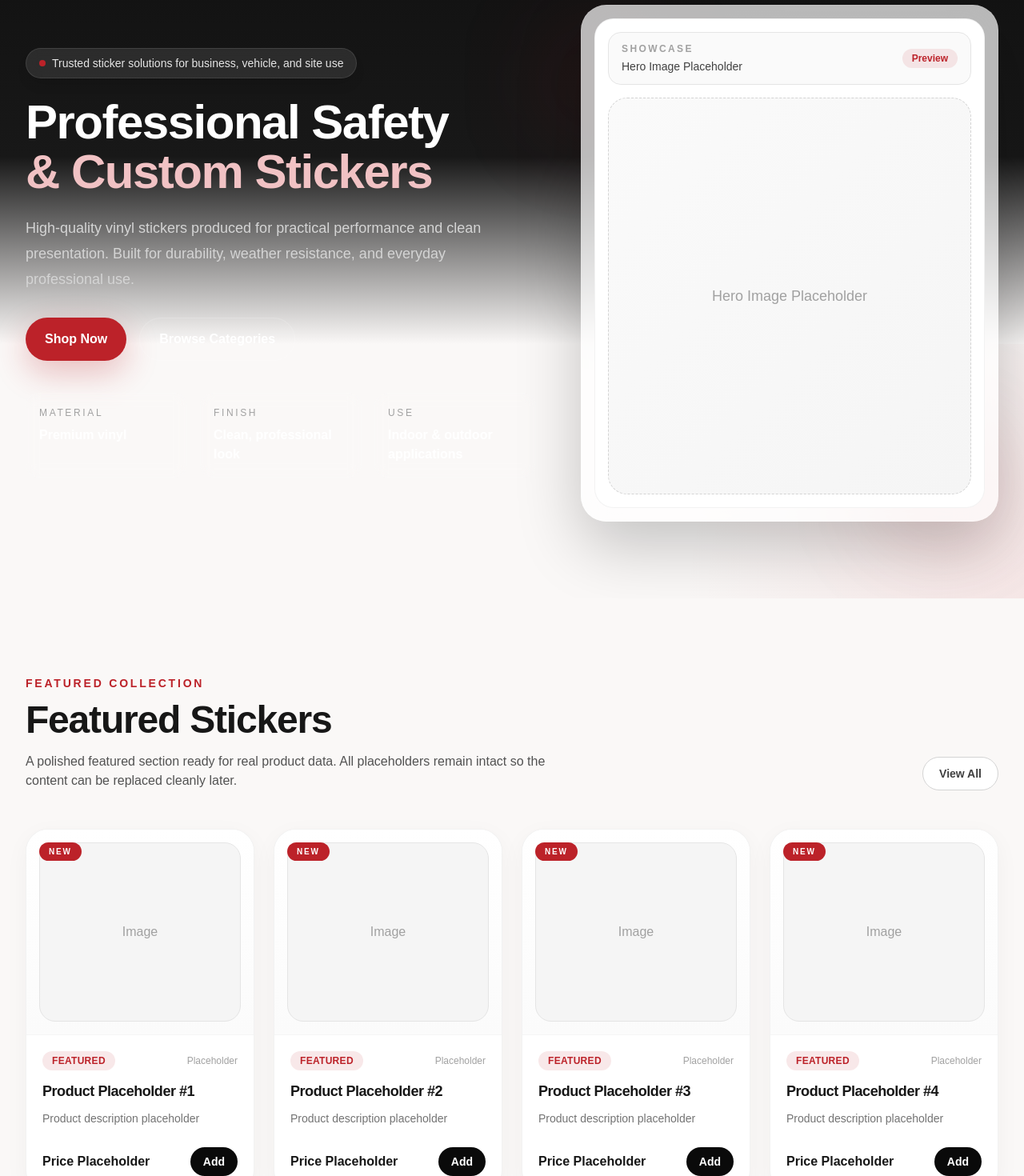
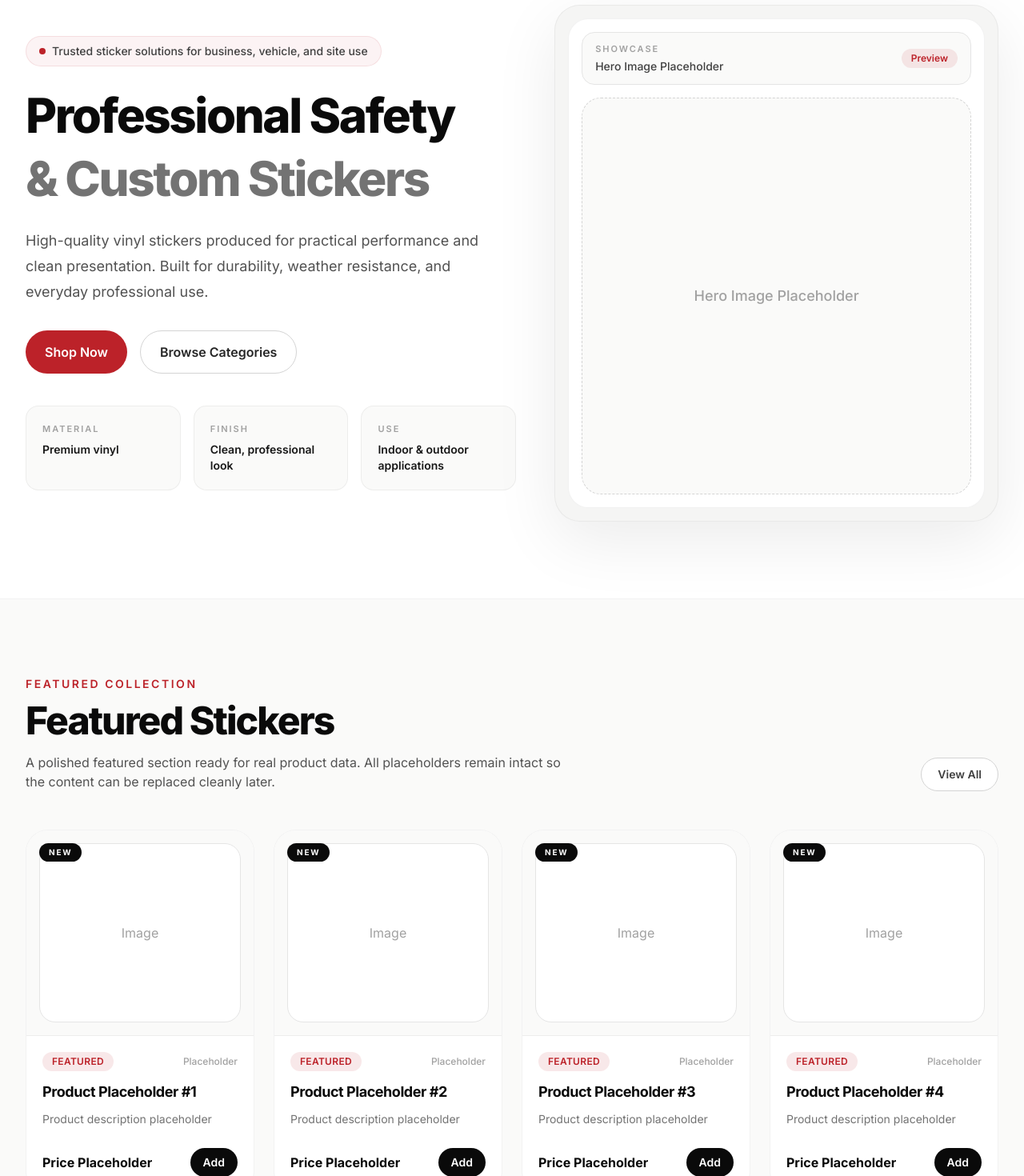
Before and after one commit to cleanwebsitesuk/stickerology, a Next.js app: page / in a window 1280 px wide. Shown: the part 180-1650 px from the top of the page at 80% size. Built offline with nearby package versions, Linux system fonts and the light colour scheme.

Commit message:
Update page.tsx

```diff
--- a/app/page.tsx
+++ b/app/page.tsx
@@ -1,4 +1,10 @@
 import Image from "next/image";
+import { Inter } from "next/font/google";
+
+const inter = Inter({
+  subsets: ["latin"],
+  display: "swap",
+});
 
 export default function Home() {
   const categories = ["Warning", "Prohibition", "Custom", "Business"];
@@ -18,9 +24,9 @@ export default function Home() {
   ];
 
   return (
-    <main className="min-h-screen bg-[#faf8f7] text-neutral-900">
+    <main className={`${inter.className} min-h-screen bg-stone-50 text-neutral-950`}>
       {/* HEADER */}
-      <header className="sticky top-0 z-50 border-b border-black/5 bg-white/80 backdrop-blur-xl">
+      <header className="sticky top-0 z-50 border-b border-black/5 bg-stone-50/90 backdrop-blur-xl">
         <div className="mx-auto flex max-w-7xl items-center justify-between px-6 py-4 lg:px-8">
           <div className="flex items-center gap-4">
             <Image
@@ -52,7 +58,7 @@ export default function Home() {
             <button className="hidden rounded-full border border-neutral-300 bg-white px-4 py-2 text-sm font-medium text-neutral-700 transition hover:border-[#BC2229]/30 hover:text-[#BC2229] md:inline-flex">
               Browse
             </button>
-            <button className="inline-flex rounded-full bg-[#BC2229] px-5 py-2.5 text-sm font-semibold text-white shadow-[0_10px_30px_rgba(188,34,41,0.22)] transition hover:scale-[1.02] hover:bg-[#a11c23]">
+            <button className="inline-flex rounded-full bg-neutral-950 px-5 py-2.5 text-sm font-semibold text-white transition hover:bg-[#BC2229]">
               Shop Now
             </button>
           </div>
@@ -60,57 +66,54 @@ export default function Home() {
       </header>
 
       {/* HERO */}
-      <section className="relative overflow-hidden">
-        <div className="absolute inset-0 bg-[radial-gradient(circle_at_top_left,rgba(188,34,41,0.12),transparent_32%),radial-gradient(circle_at_bottom_right,rgba(188,34,41,0.08),transparent_28%)]" />
-        <div className="absolute inset-x-0 top-0 h-[520px] bg-[linear-gradient(180deg,#111111_0%,#181818_55%,#faf8f7_100%)]" />
-
-        <div className="relative mx-auto grid max-w-7xl gap-14 px-6 py-16 md:grid-cols-[1.1fr_0.9fr] md:items-center md:py-24 lg:px-8">
+      <section className="border-b border-black/5 bg-white">
+        <div className="mx-auto grid max-w-7xl gap-12 px-6 py-14 md:grid-cols-[1.05fr_0.95fr] md:items-center md:py-20 lg:px-8 lg:py-24">
           <div className="max-w-2xl">
-            <div className="inline-flex items-center gap-2 rounded-full border border-white/10 bg-white/10 px-4 py-2 text-sm text-neutral-200 shadow-lg backdrop-blur">
+            <div className="inline-flex items-center gap-2 rounded-full border border-[#BC2229]/10 bg-[#BC2229]/5 px-4 py-2 text-sm font-medium text-neutral-700">
               <span className="h-2 w-2 rounded-full bg-[#BC2229]" />
               Trusted sticker solutions for business, vehicle, and site use
             </div>
 
-            <h1 className="mt-6 text-4xl font-black leading-[1.02] tracking-tight text-white md:text-6xl">
+            <h1 className="mt-6 text-4xl font-extrabold leading-tight tracking-[-0.04em] text-neutral-950 md:text-6xl">
               Professional Safety
-              <span className="block text-[#f1c2c4]">& Custom Stickers</span>
+              <span className="mt-1 block text-neutral-500">& Custom Stickers</span>
             </h1>
 
-            <p className="mt-6 max-w-xl text-lg leading-8 text-neutral-300">
+            <p className="mt-6 max-w-xl text-lg leading-8 text-neutral-600">
               High-quality vinyl stickers produced for practical performance and
               clean presentation. Built for durability, weather resistance, and
               everyday professional use.
             </p>
 
             <div className="mt-8 flex flex-col gap-4 sm:flex-row">
-              <button className="inline-flex items-center justify-center rounded-full bg-[#BC2229] px-6 py-3.5 font-semibold text-white shadow-[0_14px_40px_rgba(188,34,41,0.28)] transition hover:bg-[#a11c23]">
+              <button className="inline-flex items-center justify-center rounded-full bg-[#BC2229] px-6 py-3.5 font-semibold text-white transition hover:bg-[#a11c23]">
                 Shop Now
               </button>
-              <button className="inline-flex items-center justify-center rounded-full border border-white/15 bg-white/5 px-6 py-3.5 font-semibold text-white transition hover:border-white/25 hover:bg-white/10">
+              <button className="inline-flex items-center justify-center rounded-full border border-neutral-300 bg-white px-6 py-3.5 font-semibold text-neutral-800 transition hover:border-neutral-950 hover:bg-neutral-50">
                 Browse Categories
               </button>
             </div>
 
             <div className="mt-10 grid gap-4 sm:grid-cols-3">
-              <div className="rounded-2xl border border-white/10 bg-white/5 p-4 backdrop-blur">
-                <p className="text-xs uppercase tracking-[0.22em] text-neutral-400">
+              <div className="rounded-2xl border border-black/5 bg-stone-50 p-5">
+                <p className="text-[11px] font-semibold uppercase tracking-[0.18em] text-neutral-400">
                   Material
                 </p>
-                <p className="mt-2 font-semibold text-white">Premium vinyl</p>
+                <p className="mt-2 text-sm font-semibold text-neutral-900">Premium vinyl</p>
               </div>
-              <div className="rounded-2xl border border-white/10 bg-white/5 p-4 backdrop-blur">
-                <p className="text-xs uppercase tracking-[0.22em] text-neutral-400">
+              <div className="rounded-2xl border border-black/5 bg-stone-50 p-5">
+                <p className="text-[11px] font-semibold uppercase tracking-[0.18em] text-neutral-400">
                   Finish
                 </p>
-                <p className="mt-2 font-semibold text-white">
+                <p className="mt-2 text-sm font-semibold text-neutral-900">
                   Clean, professional look
                 </p>
               </div>
-              <div className="rounded-2xl border border-white/10 bg-white/5 p-4 backdrop-blur">
-                <p className="text-xs uppercase tracking-[0.22em] text-neutral-400">
+              <div className="rounded-2xl border border-black/5 bg-stone-50 p-5">
+                <p className="text-[11px] font-semibold uppercase tracking-[0.18em] text-neutral-400">
                   Use
                 </p>
-                <p className="mt-2 font-semibold text-white">
+                <p className="mt-2 text-sm font-semibold text-neutral-900">
                   Indoor & outdoor applications
                 </p>
               </div>
@@ -118,14 +121,11 @@ export default function Home() {
           </div>
 
           <div className="relative">
-            <div className="absolute -left-8 top-10 hidden h-28 w-28 rounded-full bg-[#BC2229]/20 blur-3xl md:block" />
-            <div className="absolute -bottom-6 right-0 hidden h-36 w-36 rounded-full bg-[#BC2229]/15 blur-3xl md:block" />
-
-            <div className="overflow-hidden rounded-[2rem] border border-white/10 bg-white/70 p-4 shadow-[0_30px_80px_rgba(0,0,0,0.22)] backdrop-blur-xl">
-              <div className="rounded-[1.5rem] border border-black/5 bg-white p-4">
-                <div className="mb-4 flex items-center justify-between rounded-2xl border border-neutral-200 bg-neutral-50 px-4 py-3">
+            <div className="rounded-[2rem] border border-black/5 bg-stone-100 p-3 shadow-[0_24px_80px_rgba(0,0,0,0.08)] md:p-4">
+              <div className="rounded-[1.6rem] border border-black/5 bg-white p-4">
+                <div className="mb-4 flex items-center justify-between rounded-2xl border border-neutral-200 bg-stone-50 px-4 py-3">
                   <div>
-                    <p className="text-xs font-semibold uppercase tracking-[0.2em] text-neutral-400">
+                    <p className="text-[11px] font-semibold uppercase tracking-[0.18em] text-neutral-400">
                       Showcase
                     </p>
                     <p className="mt-1 text-sm font-medium text-neutral-700">
@@ -137,7 +137,7 @@ export default function Home() {
                   </span>
                 </div>
 
-                <div className="flex h-80 items-center justify-center rounded-[1.5rem] border border-dashed border-neutral-300 bg-[linear-gradient(135deg,#fafafa_0%,#f5f5f5_100%)] md:h-[31rem]">
+                <div className="flex h-80 items-center justify-center rounded-[1.5rem] border border-dashed border-neutral-300 bg-stone-50 md:h-[31rem]">
                   <span className="text-lg font-medium text-neutral-400">
                     Hero Image Placeholder
                   </span>
@@ -155,10 +155,10 @@ export default function Home() {
       >
         <div className="flex flex-col gap-4 md:flex-row md:items-end md:justify-between">
           <div className="max-w-2xl">
-            <p className="text-sm font-semibold uppercase tracking-[0.2em] text-[#BC2229]">
+            <p className="text-sm font-semibold uppercase tracking-[0.18em] text-[#BC2229]">
               Featured Collection
             </p>
-            <h2 className="mt-3 text-3xl font-black tracking-tight md:text-5xl">
+            <h2 className="mt-3 text-3xl font-extrabold tracking-[-0.04em] md:text-5xl">
               Featured Stickers
             </h2>
             <p className="mt-4 text-neutral-600">
@@ -177,13 +177,13 @@ export default function Home() {
           {Array.from({ length: 8 }).map((_, i) => (
             <article
               key={i}
-              className="group overflow-hidden rounded-[1.75rem] border border-black/5 bg-white shadow-[0_8px_30px_rgba(0,0,0,0.04)] transition duration-300 hover:-translate-y-1.5 hover:shadow-[0_24px_60px_rgba(0,0,0,0.10)]"
+              className="group overflow-hidden rounded-[1.75rem] border border-black/5 bg-white transition duration-300 hover:-translate-y-1 hover:shadow-[0_18px_50px_rgba(0,0,0,0.08)]"
             >
-              <div className="relative border-b border-neutral-100 bg-[linear-gradient(180deg,#fff_0%,#fbfbfb_100%)] p-4">
-                <div className="absolute left-4 top-4 rounded-full bg-[#BC2229] px-3 py-1 text-[10px] font-bold uppercase tracking-[0.18em] text-white">
+              <div className="relative border-b border-black/5 bg-stone-50 p-4">
+                <div className="absolute left-4 top-4 rounded-full bg-neutral-950 px-3 py-1 text-[10px] font-bold uppercase tracking-[0.18em] text-white">
                   New
                 </div>
-                <div className="flex h-56 items-center justify-center rounded-[1.25rem] border border-neutral-200 bg-neutral-100">
+                <div className="flex h-56 items-center justify-center rounded-[1.25rem] border border-neutral-200 bg-white">
                   <span className="text-neutral-400">Image</span>
                 </div>
               </div>
@@ -198,7 +198,7 @@ export default function Home() {
                   </span>
                 </div>
 
-                <h3 className="text-lg font-bold tracking-tight text-neutral-900">
+                <h3 className="text-lg font-bold tracking-tight text-neutral-950">
                   Product Placeholder #{i + 1}
                 </h3>
 
@@ -207,7 +207,7 @@ export default function Home() {
                 </p>
 
                 <div className="mt-6 flex items-center justify-between">
-                  <span className="text-base font-bold text-neutral-900">
+                  <span className="text-base font-bold text-neutral-950">
                     Price Placeholder
                   </span>
                   <button className="rounded-full bg-neutral-950 px-4 py-2 text-sm font-semibold text-white transition hover:bg-[#BC2229]">
@@ -223,12 +223,12 @@ export default function Home() {
       {/* CATEGORIES */}
       <section id="categories" className="py-20 md:py-24">
         <div className="mx-auto max-w-7xl px-6 lg:px-8">
-          <div className="rounded-[2rem] border border-black/5 bg-white p-8 shadow-[0_16px_60px_rgba(0,0,0,0.05)] md:p-10">
+          <div className="rounded-[2rem] border border-black/5 bg-white p-8 shadow-[0_16px_50px_rgba(0,0,0,0.04)] md:p-10">
             <div className="max-w-2xl">
-              <p className="text-sm font-semibold uppercase tracking-[0.2em] text-[#BC2229]">
+              <p className="text-sm font-semibold uppercase tracking-[0.18em] text-[#BC2229]">
                 Browse
               </p>
-              <h2 className="mt-3 text-3xl font-black tracking-tight md:text-5xl">
+              <h2 className="mt-3 text-3xl font-extrabold tracking-[-0.04em] md:text-5xl">
                 Shop by Category
               </h2>
               <p className="mt-4 text-neutral-600">
@@ -241,17 +241,15 @@ export default function Home() {
               {categories.map((cat, index) => (
                 <div
                   key={cat}
-                  className="group rounded-[1.5rem] border border-neutral-200 bg-[linear-gradient(180deg,#ffffff_0%,#fcfcfc_100%)] p-6 transition duration-300 hover:-translate-y-1 hover:border-[#BC2229]/20 hover:shadow-[0_22px_50px_rgba(188,34,41,0.10)]"
+                  className="group rounded-[1.5rem] border border-neutral-200 bg-stone-50 p-6 transition duration-300 hover:-translate-y-1 hover:border-[#BC2229]/20 hover:bg-white hover:shadow-[0_18px_40px_rgba(0,0,0,0.06)]"
                 >
-                  <div className="flex h-20 w-20 items-center justify-center rounded-2xl bg-[#BC2229]/10 text-lg font-black text-[#BC2229]">
+                  <div className="flex h-16 w-16 items-center justify-center rounded-2xl bg-white text-base font-extrabold text-[#BC2229] ring-1 ring-inset ring-[#BC2229]/10">
                     0{index + 1}
                   </div>
 
                   <div className="mt-6 flex items-start justify-between gap-4">
                     <div>
-                      <h3 className="text-lg font-bold text-neutral-900">
-                        {cat}
-                      </h3>
+                      <h3 className="text-lg font-bold text-neutral-950">{cat}</h3>
                       <p className="mt-1 text-sm text-neutral-500">
                         Category placeholder
                       </p>
@@ -272,12 +270,11 @@ export default function Home() {
         id="gallery"
         className="mx-auto max-w-7xl px-6 py-20 md:py-24 lg:px-8"
       >
-        <div className="grid gap-12 lg:grid-cols-[0.8fr_1.2fr] lg:items-start">
-          <div className="lg:sticky lg:top-28">
-            <p className="text-sm font-semibold uppercase tracking-[0.2em] text-[#BC2229]">
+        <div className="mb-10 max-w-2xl">
+          <p className="text-sm font-semibold uppercase tracking-[0.18em] text-[#BC2229]">
             Visual Showcase
           </p>
-            <h2 className="mt-3 text-3xl font-black tracking-tight md:text-5xl">
+          <h2 className="mt-3 text-3xl font-extrabold tracking-[-0.04em] md:text-5xl">
             Gallery
           </h2>
           <p className="mt-4 text-neutral-600">
@@ -286,17 +283,29 @@ export default function Home() {
           </p>
         </div>
 
-          <div className="grid grid-cols-2 gap-4 md:grid-cols-4">
-            {Array.from({ length: 8 }).map((_, i) => (
-              <div
-                key={i}
-                className={`group flex items-center justify-center overflow-hidden rounded-[1.5rem] border border-neutral-200 bg-neutral-100 transition hover:-translate-y-1 hover:border-[#BC2229]/20 hover:shadow-[0_20px_45px_rgba(0,0,0,0.08)] ${
-                  i % 5 === 0 || i % 5 === 3 ? "md:h-72" : "md:h-56"
-                } h-40`}
-              >
+        <div className="grid gap-4 md:grid-cols-12 md:grid-rows-2">
+          <div className="flex h-56 items-center justify-center overflow-hidden rounded-[1.75rem] border border-neutral-200 bg-white transition hover:-translate-y-1 hover:shadow-[0_16px_40px_rgba(0,0,0,0.06)] md:col-span-5 md:h-[420px] md:row-span-2">
             <span className="text-neutral-500">Preview</span>
           </div>
-            ))}
+
+          <div className="flex h-44 items-center justify-center overflow-hidden rounded-[1.5rem] border border-neutral-200 bg-stone-100 transition hover:-translate-y-1 hover:shadow-[0_16px_40px_rgba(0,0,0,0.06)] md:col-span-4 md:h-[202px]">
+            <span className="text-neutral-500">Preview</span>
+          </div>
+
+          <div className="flex h-44 items-center justify-center overflow-hidden rounded-[1.5rem] border border-neutral-200 bg-stone-100 transition hover:-translate-y-1 hover:shadow-[0_16px_40px_rgba(0,0,0,0.06)] md:col-span-3 md:h-[202px]">
+            <span className="text-neutral-500">Preview</span>
+          </div>
+
+          <div className="flex h-44 items-center justify-center overflow-hidden rounded-[1.5rem] border border-neutral-200 bg-stone-100 transition hover:-translate-y-1 hover:shadow-[0_16px_40px_rgba(0,0,0,0.06)] md:col-span-3 md:h-[202px]">
+            <span className="text-neutral-500">Preview</span>
+          </div>
+
+          <div className="flex h-44 items-center justify-center overflow-hidden rounded-[1.5rem] border border-neutral-200 bg-stone-100 transition hover:-translate-y-1 hover:shadow-[0_16px_40px_rgba(0,0,0,0.06)] md:col-span-4 md:h-[202px]">
+            <span className="text-neutral-500">Preview</span>
+          </div>
+
+          <div className="flex h-44 items-center justify-center overflow-hidden rounded-[1.5rem] border border-neutral-200 bg-stone-100 transition hover:-translate-y-1 hover:shadow-[0_16px_40px_rgba(0,0,0,0.06)] md:col-span-5 md:h-[202px]">
+            <span className="text-neutral-500">Preview</span>
           </div>
         </div>
       </section>
@@ -304,25 +313,25 @@ export default function Home() {
       {/* WHY US */}
       <section
         id="why-us"
-        className="relative overflow-hidden bg-neutral-950 py-20 text-white md:py-24"
+        className="border-y border-black/5 bg-neutral-950 py-20 text-white md:py-24"
       >
-        <div className="absolute inset-0 bg-[radial-gradient(circle_at_top,rgba(188,34,41,0.18),transparent_30%)]" />
-        <div className="relative mx-auto max-w-7xl px-6 lg:px-8">
-          <div className="mx-auto max-w-3xl text-center">
-            <p className="text-sm font-semibold uppercase tracking-[0.2em] text-[#f1b1b4]">
+        <div className="mx-auto max-w-7xl px-6 lg:px-8">
+          <div className="grid gap-12 lg:grid-cols-[0.8fr_1.2fr] lg:items-start">
+            <div className="max-w-xl">
+              <p className="text-sm font-semibold uppercase tracking-[0.18em] text-[#f1b1b4]">
                 Why Choose Us
               </p>
-            <h2 className="mt-3 text-3xl font-black tracking-tight md:text-5xl">
+              <h2 className="mt-3 text-3xl font-extrabold tracking-[-0.04em] md:text-5xl">
                 Built for reliability, presentation, and practical use
               </h2>
-            <p className="mt-4 text-neutral-400">
+              <p className="mt-4 leading-7 text-neutral-400">
                 A stronger trust section with more structure, better spacing, and
                 a premium visual feel.
               </p>
             </div>
 
-          <div className="mt-14 grid gap-6 md:grid-cols-3">
-            <div className="rounded-[1.75rem] border border-white/10 bg-white/5 p-8 backdrop-blur">
+            <div className="grid gap-6 md:grid-cols-3">
+              <div className="rounded-[1.75rem] border border-white/10 bg-white/5 p-8">
                 <div className="mb-5 h-1.5 w-14 rounded-full bg-[#BC2229]" />
                 <h3 className="text-xl font-bold">Durable Materials</h3>
                 <p className="mt-3 leading-7 text-neutral-400">
@@ -331,7 +340,7 @@ export default function Home() {
                 </p>
               </div>
 
-            <div className="rounded-[1.75rem] border border-white/10 bg-white/5 p-8 backdrop-blur">
+              <div className="rounded-[1.75rem] border border-white/10 bg-white/5 p-8">
                 <div className="mb-5 h-1.5 w-14 rounded-full bg-[#BC2229]" />
                 <h3 className="text-xl font-bold">Fast Dispatch</h3>
                 <p className="mt-3 leading-7 text-neutral-400">
@@ -340,7 +349,7 @@ export default function Home() {
                 </p>
               </div>
 
-            <div className="rounded-[1.75rem] border border-white/10 bg-white/5 p-8 backdrop-blur">
+              <div className="rounded-[1.75rem] border border-white/10 bg-white/5 p-8">
                 <div className="mb-5 h-1.5 w-14 rounded-full bg-[#BC2229]" />
                 <h3 className="text-xl font-bold">Custom Orders</h3>
                 <p className="mt-3 leading-7 text-neutral-400">
@@ -350,19 +359,17 @@ export default function Home() {
               </div>
             </div>
           </div>
+        </div>
       </section>
 
       {/* CTA */}
       <section className="mx-auto max-w-6xl px-6 py-20 md:py-24 lg:px-8">
-        <div className="relative overflow-hidden rounded-[2rem] border border-black/5 bg-white p-10 shadow-[0_24px_80px_rgba(0,0,0,0.06)] md:p-14">
-          <div className="absolute right-0 top-0 h-48 w-48 translate-x-1/4 -translate-y-1/4 rounded-full bg-[#BC2229]/10 blur-3xl" />
-          <div className="absolute bottom-0 left-0 h-40 w-40 -translate-x-1/4 translate-y-1/4 rounded-full bg-[#BC2229]/10 blur-3xl" />
-
-          <div className="relative mx-auto max-w-3xl text-center">
-            <p className="text-sm font-semibold uppercase tracking-[0.2em] text-[#BC2229]">
+        <div className="overflow-hidden rounded-[2rem] border border-black/5 bg-white p-10 shadow-[0_20px_60px_rgba(0,0,0,0.05)] md:p-14">
+          <div className="mx-auto max-w-3xl text-center">
+            <p className="text-sm font-semibold uppercase tracking-[0.18em] text-[#BC2229]">
               Custom Enquiries
             </p>
-            <h2 className="mt-3 text-3xl font-black tracking-tight md:text-5xl">
+            <h2 className="mt-3 text-3xl font-extrabold tracking-[-0.04em] md:text-5xl">
               Need Custom Stickers?
             </h2>
             <p className="mt-5 text-lg leading-8 text-neutral-600">
@@ -370,10 +377,10 @@ export default function Home() {
               design requirements.
             </p>
             <div className="mt-8 flex flex-col items-center justify-center gap-4 sm:flex-row">
-              <button className="inline-flex rounded-full bg-[#BC2229] px-6 py-3.5 font-semibold text-white shadow-[0_14px_40px_rgba(188,34,41,0.22)] transition hover:bg-[#a11c23]">
+              <button className="inline-flex rounded-full bg-[#BC2229] px-6 py-3.5 font-semibold text-white transition hover:bg-[#a11c23]">
                 Request a Quote
               </button>
-              <button className="inline-flex rounded-full border border-neutral-300 px-6 py-3.5 font-semibold text-neutral-700 transition hover:border-[#BC2229]/40 hover:text-[#BC2229]">
+              <button className="inline-flex rounded-full border border-neutral-300 px-6 py-3.5 font-semibold text-neutral-700 transition hover:border-neutral-950 hover:text-neutral-950">
                 Contact Us
               </button>
             </div>
@@ -386,11 +393,11 @@ export default function Home() {
         <div className="mx-auto grid max-w-7xl gap-10 px-6 py-14 md:grid-cols-[1.3fr_1fr_1fr_1fr] lg:px-8">
           <div className="max-w-sm">
             <div className="flex items-center gap-4">
-              <div className="flex h-12 w-12 items-center justify-center rounded-2xl bg-[#BC2229] text-sm font-black text-white shadow-[0_10px_30px_rgba(188,34,41,0.22)]">
+              <div className="flex h-12 w-12 items-center justify-center rounded-2xl bg-neutral-950 text-sm font-black text-white">
                 S
               </div>
               <div>
-                <h4 className="text-lg font-black tracking-tight">
+                <h4 className="text-lg font-extrabold tracking-tight">
                   Stickerology
                 </h4>
                 <p className="text-sm text-neutral-500">
```
Lines whose indentation alone changed are shown as unchanged.
